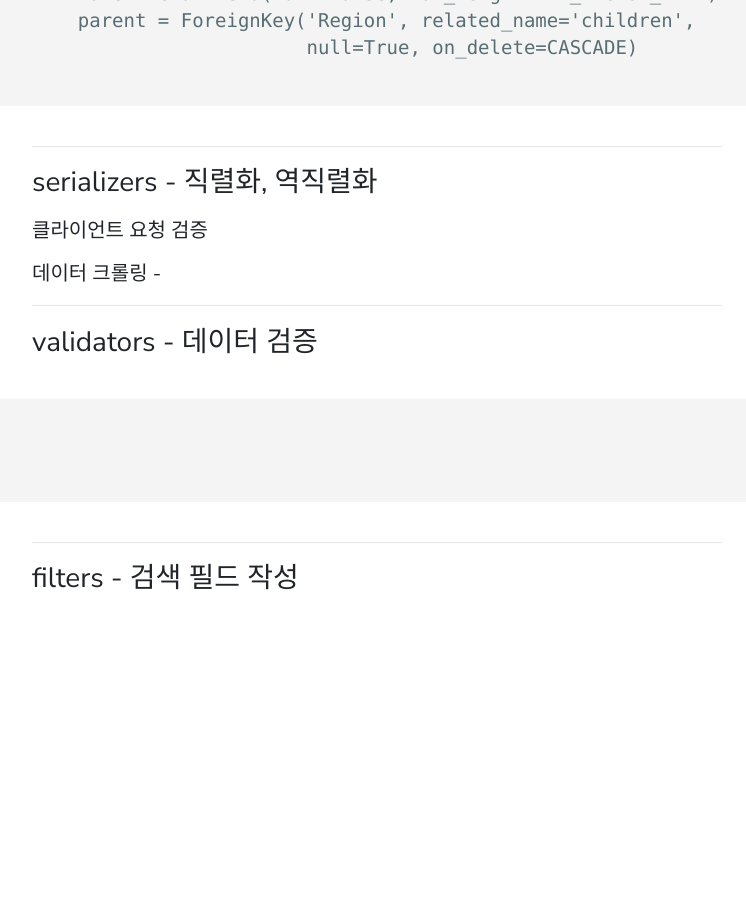
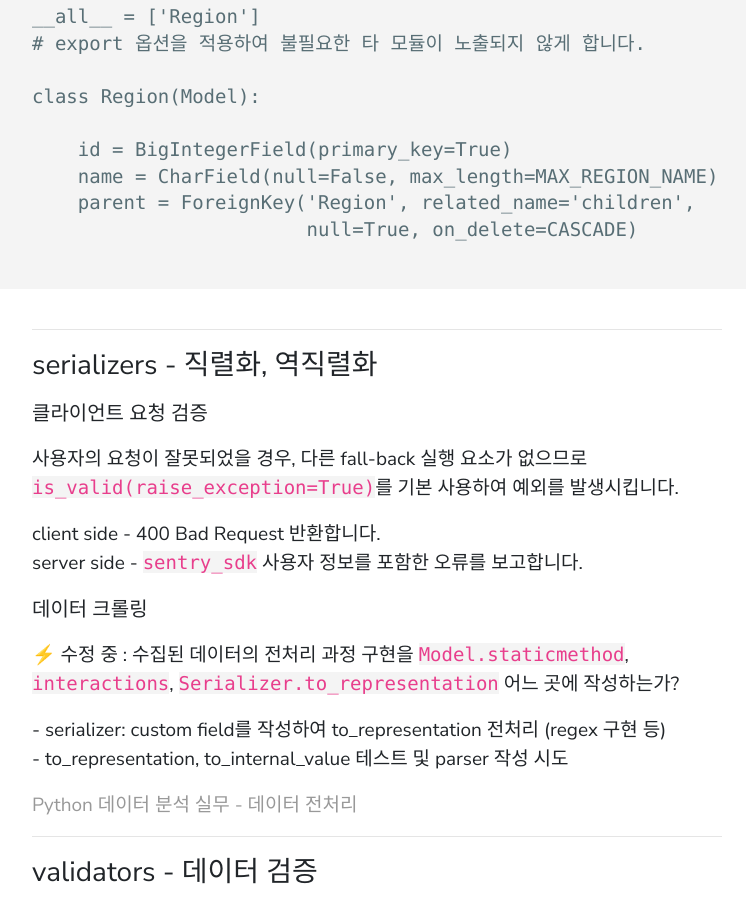
Before and after one commit to live2skull/blog.live2skull.kr, a Jekyll site: the page built from _posts/django-drf/2020-03-20-drf-package-style01.markdown, in a window 1280 px wide and 900 px high, scrolled down 2288 px. Shown: the whole window, without its empty margins (83-829 px from the left). Built offline with Jekyll 4.4.1, drawn with Linux system fonts in a browser that asks for light colours; before the commit the page ends 2903 px from its top, so only the background shows below that; some of the changed text lies outside the part shown.

Commit message:
drf-django package 작성 - serializer 등.

````diff
--- a/_posts/django-drf/2020-03-20-drf-package-style01.markdown
+++ b/_posts/django-drf/2020-03-20-drf-package-style01.markdown
@@ -4,6 +4,8 @@ title:  "django drf 앱 패키징 가이드"
 date:   2019-09-01 00:59:09 +0000
 categories: django drf python package guide
 ---
+
+django, djangorestframework을 사용한 앱 패키지의 작성 규칙 및 요령해 대해 기술합니다.
 
 {% include important.html content="본 문서는 작성자의 상황에 맞게 적용된 규칙입니다." %}
 
@@ -32,9 +34,11 @@ categories: django drf python package guide
 └── setup.py
 ```
 
+설치를 위한 설정값은 `setup.cfg` 또는 `setup.py` 에 `setup(**kwargs...)` 인자값에 가술하여도 무관합니다.
+단, `setup.cfg`에 기술할 경우
 
 ### migrations
-데이터베이스 스키마의 변경사항. django utility로 자동 생성된다. 패키지에 포함을 원칙으로 합니다.
+데이터베이스 스키마의 변경사항으로, django utility로 자동 생성되며, 패키지 및 `.gitignore` 에 포함함을 원칙으로 합니다.
 
 
 ### models - 데이터베이스 모델
@@ -77,8 +81,18 @@ class Region(Model):
 ### serializers - 직렬화, 역직렬화
 
 #### 클라이언트 요청 검증
+사용자의 요청이 잘못되었을 경우, 다른 fall-back 실행 요소가 없으므로 `is_valid(raise_exception=True)`를 기본 사용하여 예외를 발생시킵니다.
 
-#### 데이터 크롤링 -
+client side - 400 Bad Request 반환합니다.
+server side - `sentry_sdk` 사용자 정보를 포함한 오류를 보고합니다.
+
+#### 데이터 크롤링
+⚡ 수정 중 : 수집된 데이터의 전처리 과정 구현을 `Model.staticmethod`, `interactions`, `Serializer.to_representation` 어느 곳에 작성하는가?
+
+\- serializer: custom field를 작성하여 to_representation 전처리 (regex 구현 등)
+\- to_representation, to_internal_value 테스트 및 parser 작성 시도
+
+[Python 데이터 분석 실무 - 데이터 전처리](https://wikidocs.net/16574)
 
 ****
 
````
